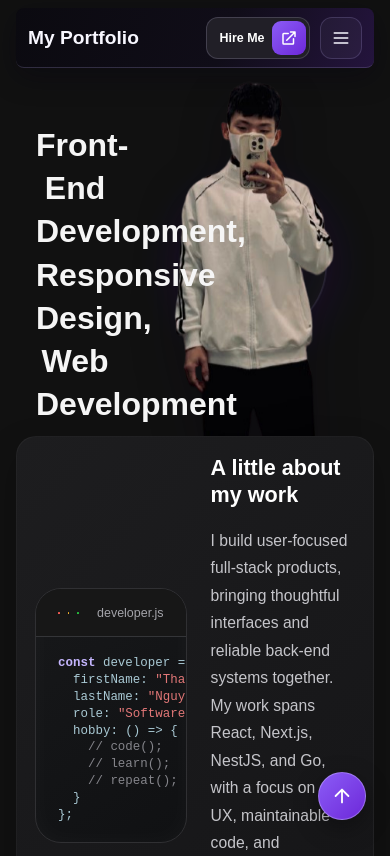
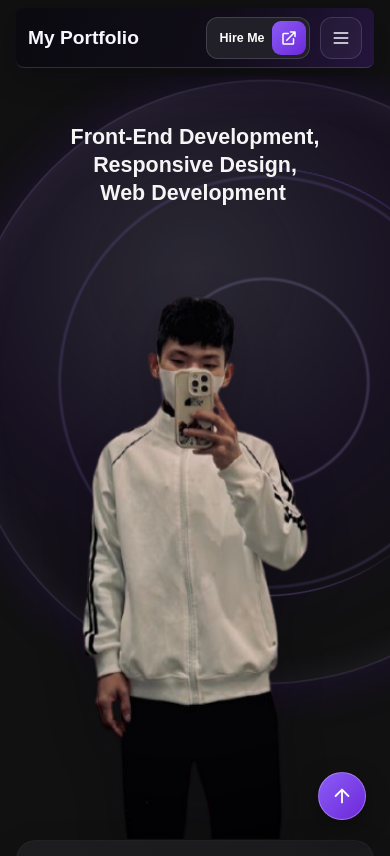
Before and after one commit to hoangthang4167/Thang-Nguyen-Portfolio, a plain HTML site: page index.html in a window 390 px wide. Shown: the top 856 px of the page. Drawn offline with Linux system fonts and the light colour scheme.

Commit message:
Improve responsive hero layout
Co-authored-by: Copilot <223556219+Copilot@users.noreply.github.com>

```diff
--- a/css/sections/hero-about.css
+++ b/css/sections/hero-about.css
@@ -118,6 +118,62 @@
     object-position: center;
     filter: drop-shadow(0 18px 22px rgba(5, 3, 12, 0.3));
     animation: hero-image-float 5s ease-in-out 1s infinite;
+}
+
+@media (max-width: 640px) {
+    .hero {
+        width: 100vw;
+        height: calc(100vh - 80px);
+        height: calc(100svh - 80px);
+        margin-left: calc(50% - 50vw);
+        grid-template-columns: minmax(0, 1fr);
+        align-items: start;
+    }
+
+    .hero__title {
+        z-index: 2;
+        padding: clamp(24px, 6vh, 48px) 8px 0;
+    }
+
+    .hero__title h1 {
+        font-size: clamp(1rem, 5.5vw, 1.5rem);
+        line-height: 1.3;
+    }
+
+    .hero__title h1 > span:first-child,
+    .hero__typing-line {
+        white-space: nowrap;
+    }
+
+    .hero__typing-word {
+        min-width: 0;
+        text-align: center;
+    }
+
+    .hero__media {
+        position: absolute;
+        inset: 0;
+        align-items: flex-end;
+        padding-top: 120px;
+        transform: none;
+    }
+
+    .hero__media::before {
+        top: 40%;
+        left: 68%;
+        width: min(150vw, 680px);
+    }
+
+    .hero__media::after {
+        top: 40%;
+        left: 68%;
+        width: min(110vw, 500px);
+    }
+
+    .hero__image {
+        height: 88%;
+        object-position: center bottom;
+    }
 }
 
 @keyframes hero-title-enter {
```
